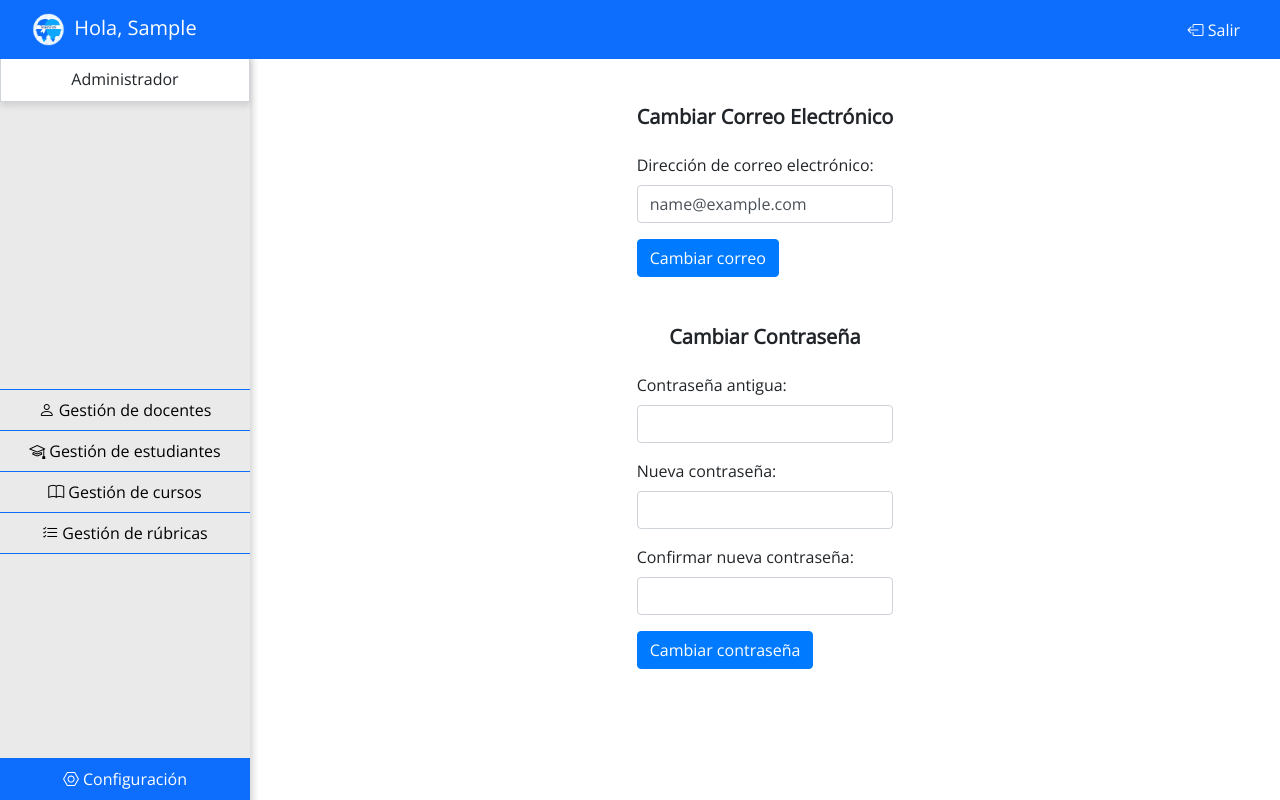
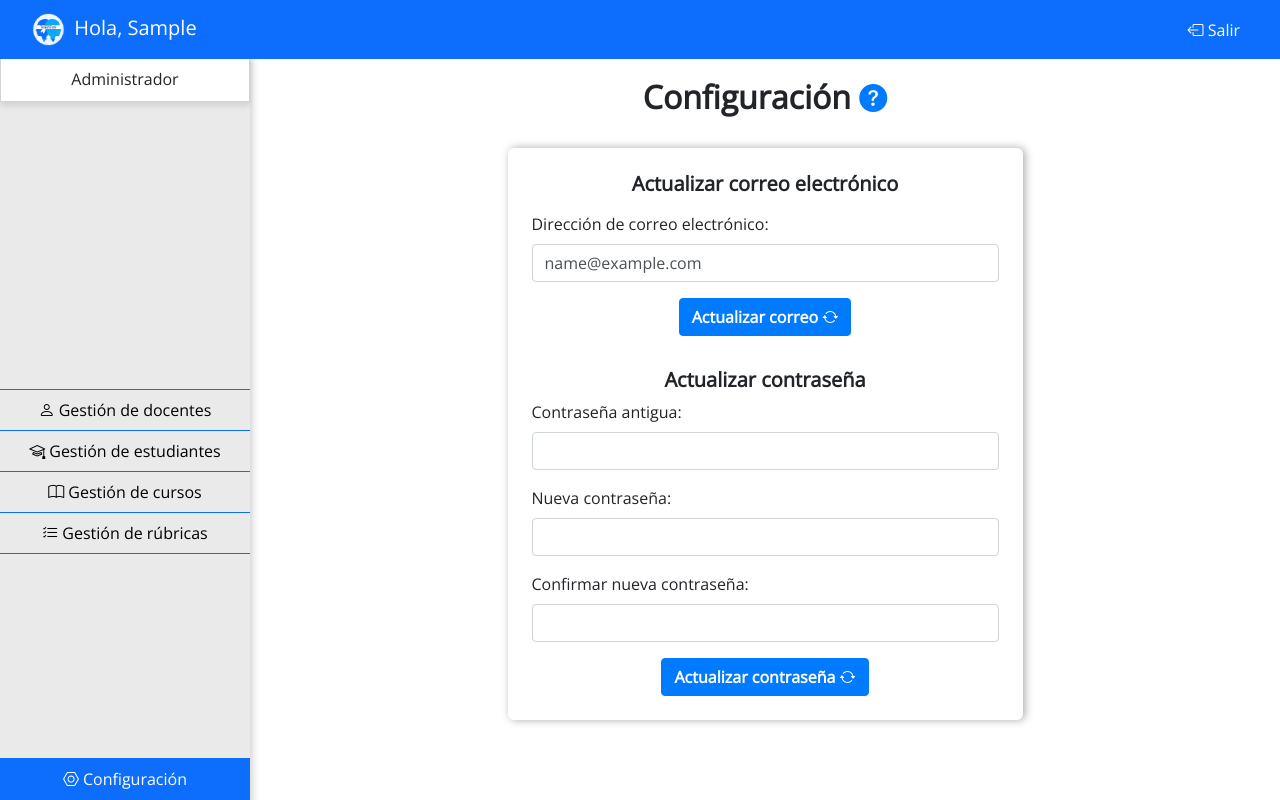
Before and after one commit to HenaoGiordy/team-eval, a Django app: page /administrador/configuracion in a window 1280 px wide. Run offline with Django 5.2, Linux system fonts and the light colour scheme; a user stored in the database is signed in; tables that the repository leaves empty hold one stand-in row (values such as "Sample post"); one stand-in notice (Sample message) is shown; some libraries are stand-ins or nearby versions.

Commit message:
Ajuste del formulario configuración en todos los módulos y ajuste del archivo descargable de informes

```diff
--- a/templates/administrador/configuracion.html
+++ b/templates/administrador/configuracion.html
@@ -1,30 +1,51 @@
 {% extends "administrador/administrador.html" %}
 {%block content%}
 <div class="container__admin">
+    <!--Alertas / notificaciones-->
     {% if messages %}
         {% for message in messages %}
-        <div class="alert {{ message.tags }} position-absolute mt-5" style="z-index: 1" role="alert">
+        <div class="alert {{ message.tags }} position-absolute" style="z-index: 1" role="alert">
             <p>{{ message }}</p>
         </div>
         {% endfor %}
     {% endif %}
-    <div class="mt-4 p-4" >
+    <!--Formulario-->
+    <h2 class="titulos"><b>Configuración</b>
+        <a href="#" data-toggle="tooltip" data-bs-placement="right" title="Aquí puedes cambiar tu correo eletrónico y contraseña">
+            <i class="bi bi-question-circle-fill fs-3"></i>
+        </a>
+    </h2>
+    <div class="card-form mt-1 my-4">
+        <div class="card-body position-relative">
+            <div class="p-1">
                 <form method="post" class="mb-5">
                     {% csrf_token %}
                     <div class="form-group">
-                <h5 class="text-center fw-bold mb-4">Cambiar Correo Electrónico</h5>
+                        <h5 class="text-center fw-bold mb-3">Actualizar correo electrónico</h5>
                         {{ email_form.as_p }}
                     </div>
-            <button type="submit" name="cambiar_correo" class="btn btn-primary">Cambiar correo</button>
+                    <div class="botones">
+                        <button type="submit" name="cambiar_correo" class="btn btn-primary fw-bold">
+                            Actualizar correo
+                            <i class="bi bi-arrow-repeat"></i>
+                        </button>
+                    </div>
                 </form>
                 <form method="POST">
                     {% csrf_token %}
-            <div class="form-group">
-                <h5  class="text-center fw-bold mb-4">Cambiar Contraseña</h5>
+                    <div class="form-group mt-n3">
+                        <h5 class="text-center fw-bold mb-2">Actualizar contraseña</h5>
                         {{ password_form.as_p }}
                     </div>
-            <button type="submit" name="cambiar_password" class="btn btn-primary">Cambiar contraseña</button>
+                    <div class="botones">
+                        <button type="submit" name="cambiar_password" class="btn btn-primary fw-bold">
+                            Actualizar contraseña
+                            <i class="bi bi-arrow-repeat"></i>
+                        </button>
+                    </div>
                 </form>
             </div>
         </div>
+    </div>
+</div>
 {% endblock %}
--- a/templates/login/login.html
+++ b/templates/login/login.html
@@ -4,7 +4,7 @@
 
 {% if messages %}
         {% for message in messages %}
-        <div class="alert {{ message.tags }} alert-dismissible d-flex w-75 justify-content-center position-absolute alert-modificador"  role="alert">
+        <div class="alert {{ message.tags }} position-absolute" style="z-index: 1" role="alert">
             <p>{{ message }}</p>
         </div>
         {% endfor %}
--- a/templates/profesor/cursos.html
+++ b/templates/profesor/cursos.html
@@ -3,7 +3,7 @@
 <div  class="container__admin">
   {% if messages %}
         {% for message in messages %}
-        <div class="alert {{ message.tags }} position-absolute mt-5" style="z-index: 1" role="alert">
+        <div class="alert {{ message.tags }} position-absolute" style="z-index: 1" role="alert">
             <p>{{ message }}</p>
         </div>
         {% endfor %}
```
Also changed, not shown: templates/estudiante/configuracion.html (+28 -7 lines), templates/profesor/configuracion.html (+28 -7 lines), templates/profesor/ver_informe_evaluacion.html (+36 -14 lines). Lines whose indentation alone changed are shown as unchanged.
